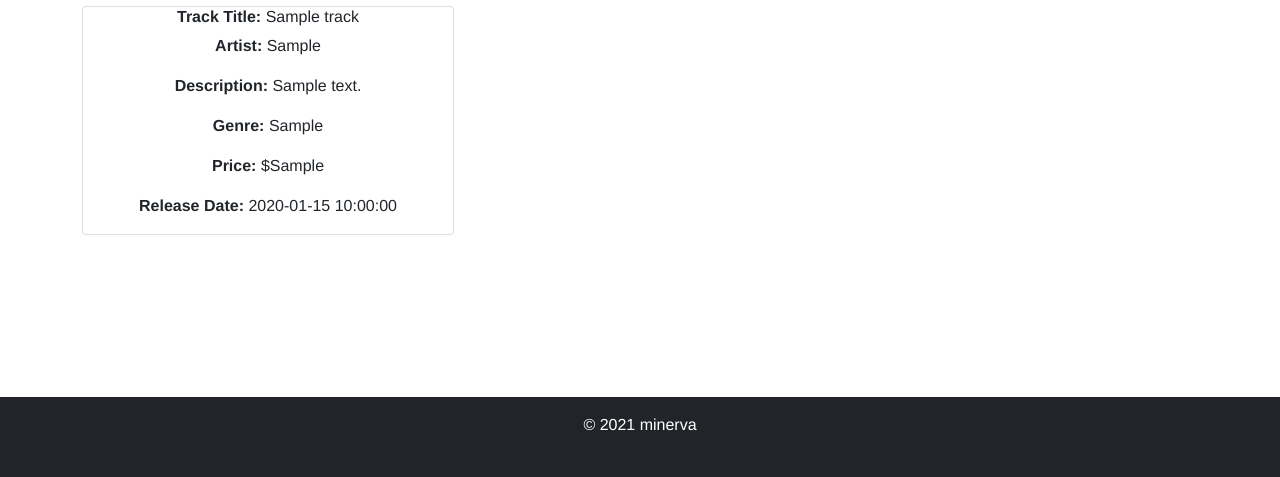
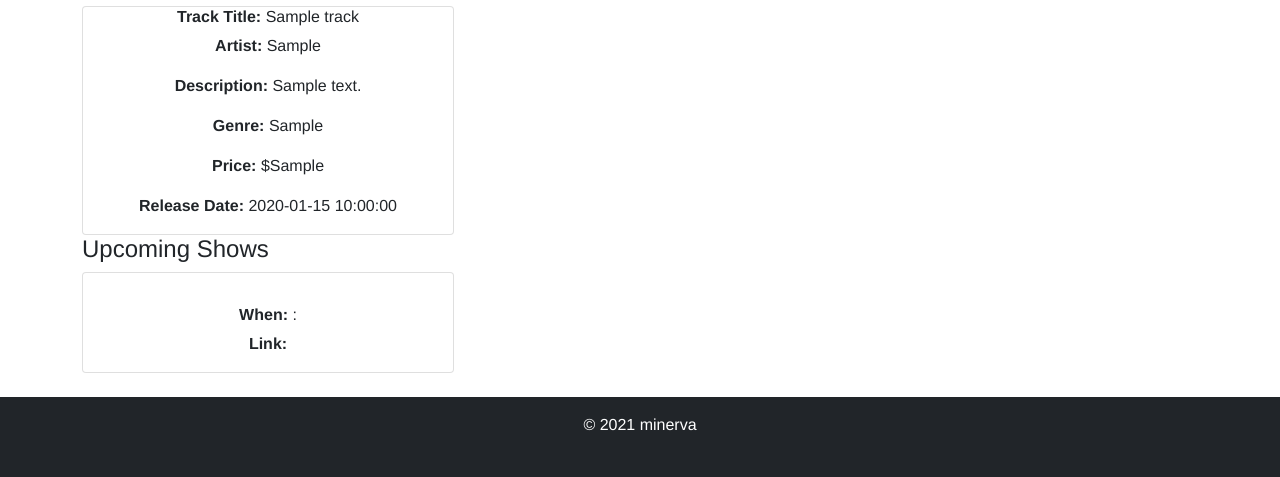
Before and after one commit to HackOR2021/revamped-bandcamp, a Flask app: page / in a window 1280 px wide. Shown: the part 379-856 px from the top of the page. Run offline with Flask 2, Linux system fonts and the light colour scheme; grey boxes marked "Sample" are stand-in pictures; a database or web service that is not in the repository returns one stand-in record (values such as "Sample title"); some libraries are stand-ins or nearby versions.

Commit message:
Update index.html
add some dummy data for shows

```diff
--- a/website/templates/index.html
+++ b/website/templates/index.html
@@ -43,23 +43,22 @@
 </div>
 
 
-<!-- <h4>Upcoming Shows</h4>
+<h4>Upcoming Shows</h4>
 <div class="container testimonial-group">
   <div class="row text-center">
     {% for show in shows %}
 
 		<div class="col-4 card">
-			<h6><b>Artist:</b> {{ show["first_name"] }} {{ show["last_name"] }}</h6>
-			<p><b>Website:</b> {{ show["website"] }}</p>
-			<p><b>Email:</b> {{ show["email"] }}</p>
-			<p><b>Location:</b> {{ show["city"] }}, {{ show["state"] }}</p>
-
-			<img src="{{ show["profile_image"] }}" width="50" height="50">
+			<h5>{{ show["show_name"] }}</h5>
+			<h6>{{ show["show_artist"] }}</h6>
+			<p>{{ show["show_description"] }}</p>
+			<h6><b>When:</b> {{ show["show_date"] }}: {{ show["show_time"] }}</h6>
+			<p><b>Link:</b> <a href="">{{ show["show_link"] }}</a></p>
 		</div>
 
 	{% endfor %}
   </div>
-</div> -->
+</div>
 
 
 {% endblock %}
```
